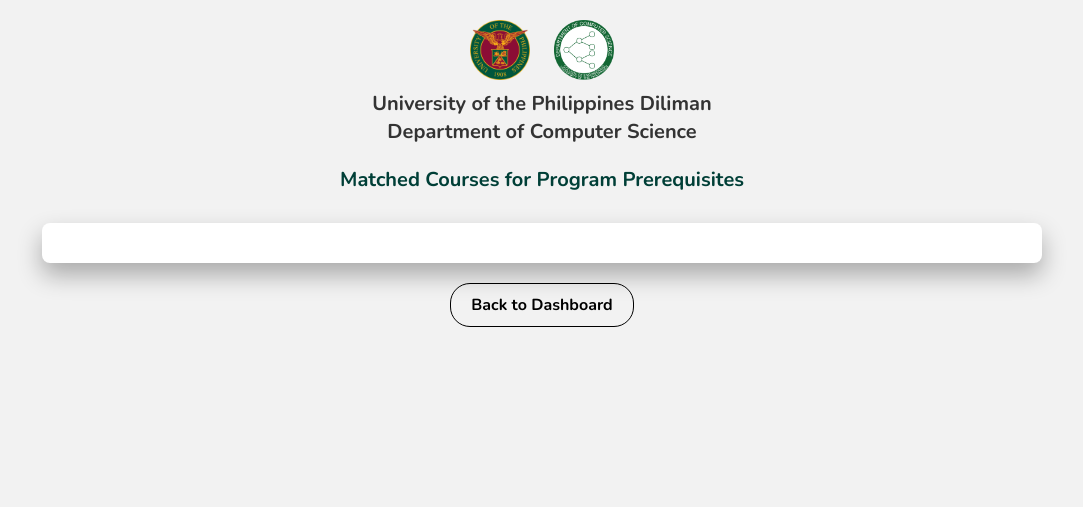
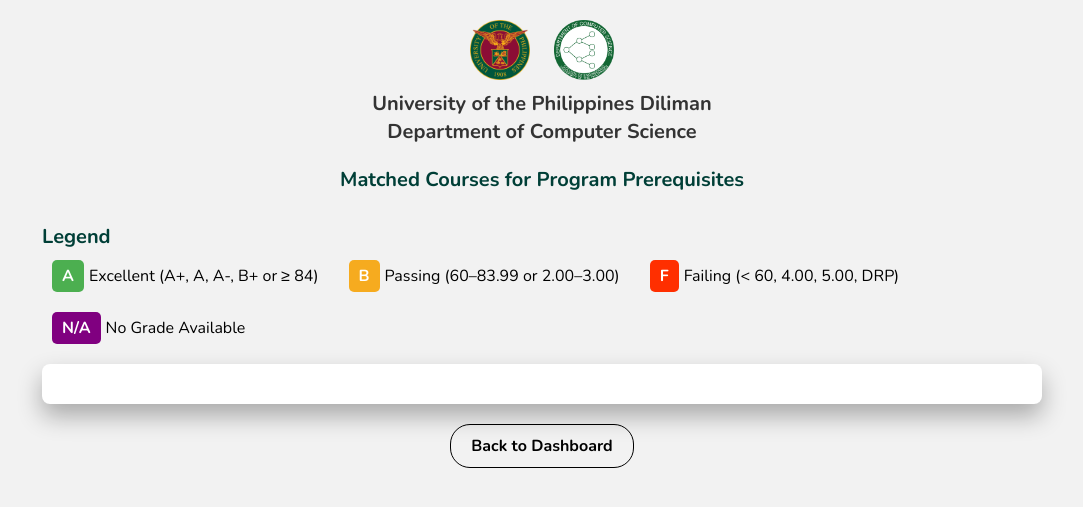
Before and after one commit to YJElla/CS192, a Flask app: page /matched_courses in a window 1280 px wide. Shown: the top 507 px of the page, without its empty margins (98-1181 px from the left). Run offline with Flask 3, Linux system fonts and the light colour scheme.

Commit message:
Update matched_courses.html

```diff
--- a/templates/matched_courses.html
+++ b/templates/matched_courses.html
@@ -123,6 +123,24 @@
     </div>
 
     <h2>Matched Courses for Program Prerequisites</h2>
+    <div style="margin-top: 20px; width: 90%; max-width: 1000px;">
+        <h2>Legend</h2>
+        <div style="display: flex; gap: 20px; flex-wrap: wrap; align-items: center;">
+            <div style="display: flex; align-items: center;">
+                <span class="grade-box green">A</span><span style="margin-left: 5px;">Excellent (A+, A, A-, B+ or ≥ 84)</span>
+            </div>
+            <div style="display: flex; align-items: center;">
+                <span class="grade-box yellow">B</span><span style="margin-left: 5px;">Passing (60–83.99 or 2.00–3.00)</span>
+            </div>
+            <div style="display: flex; align-items: center;">
+                <span class="grade-box red">F</span><span style="margin-left: 5px;">Failing (&lt; 60, 4.00, 5.00, DRP)</span>
+            </div>
+            <div style="display: flex; align-items: center;">
+                <span class="grade-box purple">N/A</span><span style="margin-left: 5px;">No Grade Available</span>
+            </div>
+        </div>
+    </div>
+
 
     <div class="table-container">
         {% for prereq in results %}
@@ -141,11 +159,11 @@
                     <span class="grade-box
                         {% if match.grade == 'N/A' %} purple
                         {% elif match.grade in ['A+', 'A', 'A-', 'B+'] %} green
-                        {% elif match.grade in ['B', 'B-', 'C+', 'C'] %} yellow
-                        {% elif match.grade in ['C-', 'D+', 'D'] %} red
+                        {% elif match.grade in ['B', 'B-', 'C+', 'C','C-', 'D+', 'D'] %} yellow
+                        {% elif match.grade in ['F'] %} red
                         {% elif match.grade|float is not none and (match.grade|float >= 84 or match.grade|float <= 1.75) %} green
-                        {% elif match.grade|float is not none and ((70 <= match.grade|float < 84) or (1.75 < match.grade|float <= 2.50)) %} yellow
-                        {% elif match.grade|float is not none and ((match.grade|float < 70) or (2.50 < match.grade|float <= 3.00)) %} red
+                        {% elif match.grade|float is not none and ((60 <= match.grade|float < 84) or (1.75 < match.grade|float <= 3.00)) %} yellow
+                        {% elif match.grade|float is not none and ((match.grade|float < 60) or (3.00 < match.grade|float <= 4.00)) %} red
                         {% else %} red {% endif %}">
                         {{ match.grade }}
                     </span>
```
